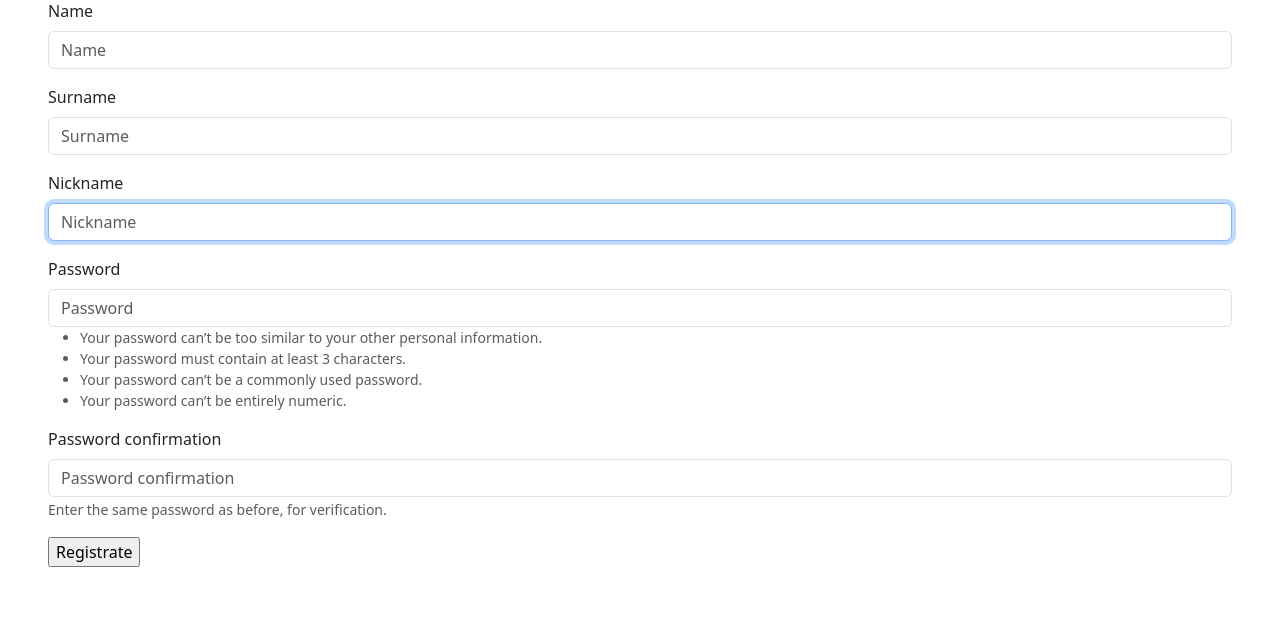
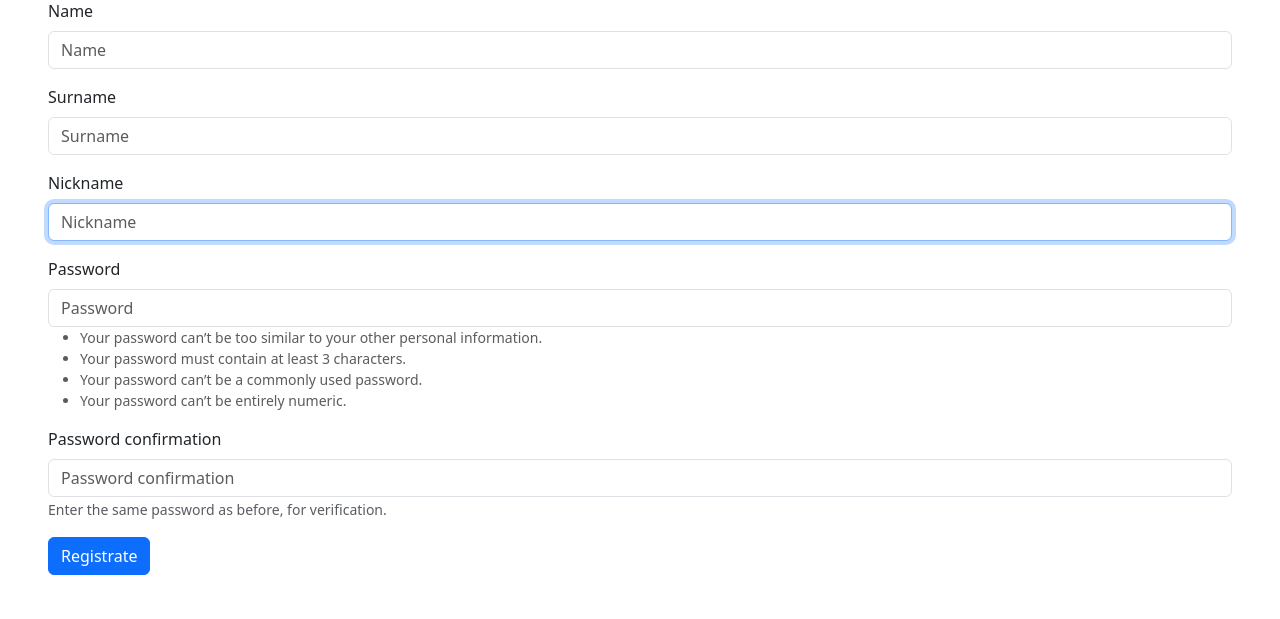
Before and after one commit to Buchiks/python-project-52, a Django app: page /users/create/ in a window 1280 px wide. Shown: the part 137-756 px from the top of the page. Run offline with Django 5.2, Linux system fonts and the light colour scheme; some libraries are stand-ins or nearby versions.

Commit message:
added classes for button

```diff
--- a/task_manager/task_manager/templates/create_user.html
+++ b/task_manager/task_manager/templates/create_user.html
@@ -15,7 +15,7 @@
             {% bootstrap_form form %}
         </table>
         {% translate 'Registrate' as default_button %}
-        <input type="submit" value="{{ button | default:default_button }}">
+        <input type="submit" class="btn btn-primary" value="{{ button | default:default_button }}">
     </form>
 </main>
 {% endblock %}
```
